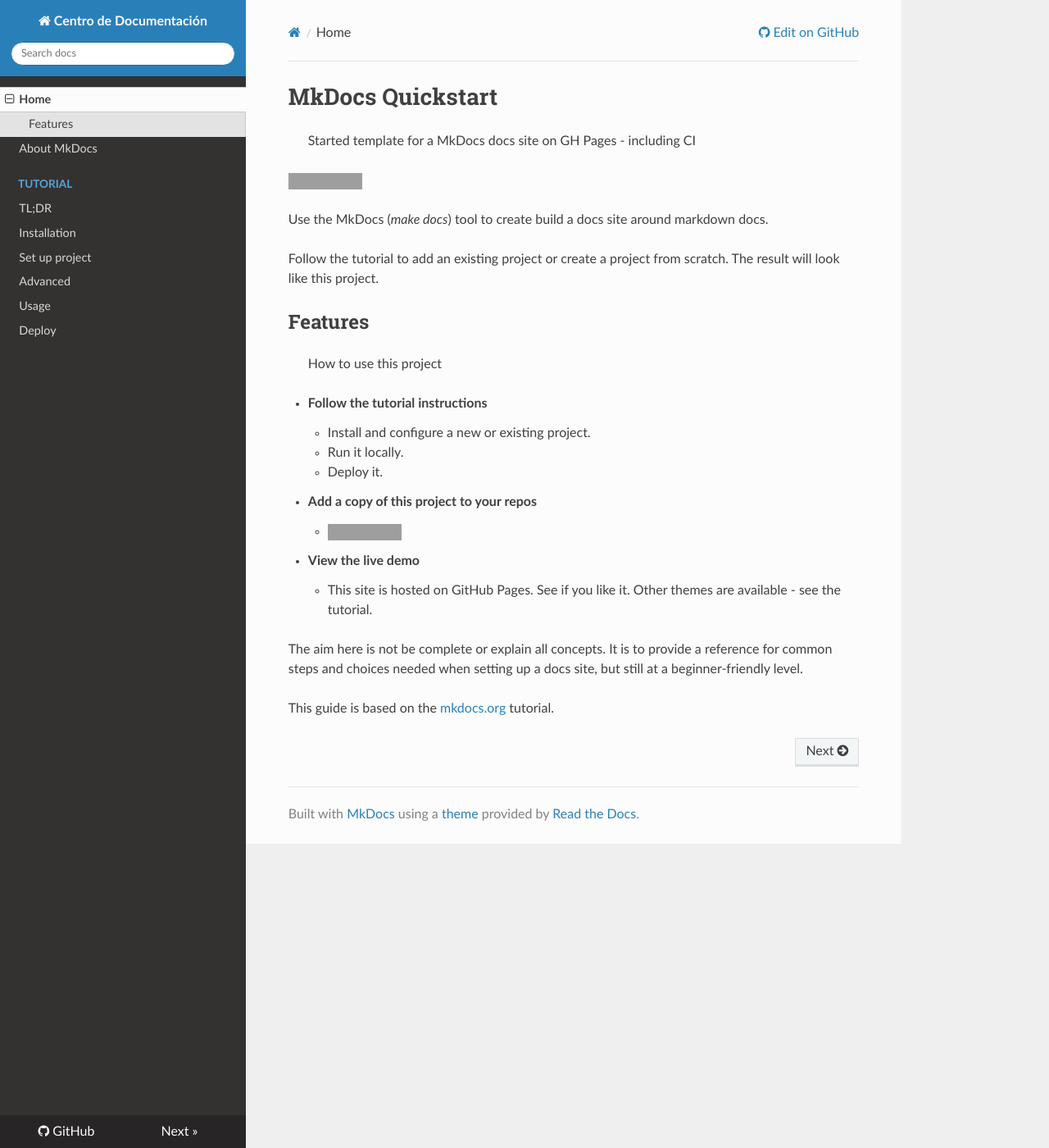
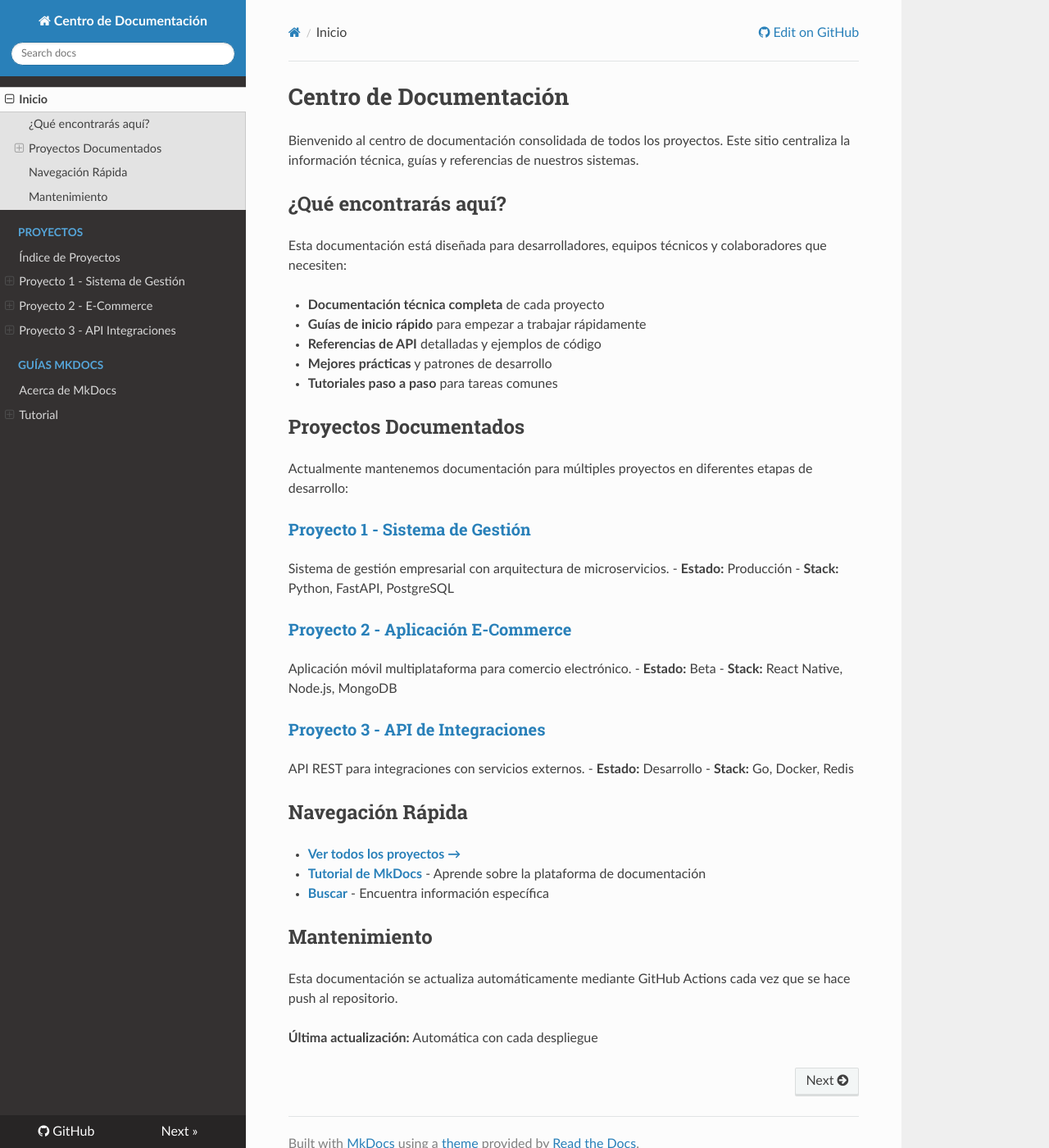
Before and after one commit to AlexaieDev/Repo_docs, an MkDocs documentation site: the page built from docs/docs/index.md, in a window 1280 px wide and 1400 px high. Shown: the whole window at 82% size. Built offline with MkDocs 1.6.1, drawn with Linux system fonts in a browser that asks for light colours; nearby versions of some CDN libraries; grey boxes are pictures that could not be loaded.

Commit message:
Personalizar contenido del sitio de documentación
- Actualizar página principal con contenido del Centro de Documentación
- Reorganizar navegación para incluir sección de Proyectos
- Agregar descripciones de los tres proyectos principales
- Mejorar estructura de navegación con categorías claras

```diff
--- a/docs/docs/index.md
+++ b/docs/docs/index.md
@@ -1,26 +1,44 @@
-# MkDocs Quickstart
->  Started template for a MkDocs docs site on GH Pages - including CI
+# Centro de Documentación
 
-[![Repo stars](https://img.shields.io/github/stars/MichaelCurrin/mkdocs-quickstart?style=social)](https://github.com/MichaelCurrin/mkdocs-quickstart)
+Bienvenido al centro de documentación consolidada de todos los proyectos. Este sitio centraliza la información técnica, guías y referencias de nuestros sistemas.
 
-Use the MkDocs (_make docs_) tool to create build a docs site around markdown docs.
+## ¿Qué encontrarás aquí?
 
-Follow the tutorial to add an existing project or create a project from scratch. The result will look like this project.
+Esta documentación está diseñada para desarrolladores, equipos técnicos y colaboradores que necesiten:
 
+- **Documentación técnica completa** de cada proyecto
+- **Guías de inicio rápido** para empezar a trabajar rápidamente
+- **Referencias de API** detalladas y ejemplos de código
+- **Mejores prácticas** y patrones de desarrollo
+- **Tutoriales paso a paso** para tareas comunes
 
-## Features
-> How to use this project
+## Proyectos Documentados
 
-- **Follow the tutorial instructions**
-    - Install and configure a new or existing project.
-    - Run it locally.
-    - Deploy it.
-- **Add a copy of this project to your repos**
-    - [![Use this template](https://img.shields.io/badge/Use_this_template-2ea44f?logo=github)](https://github.com/MichaelCurrin/mkdocs-quickstart/generate)
-- **View the live demo**
-    - This site is hosted on GitHub Pages. See if you like it. Other themes are available - see the tutorial.
+Actualmente mantenemos documentación para múltiples proyectos en diferentes etapas de desarrollo:
 
+### [Proyecto 1 - Sistema de Gestión](proyectos/proyecto-1/index.md)
+Sistema de gestión empresarial con arquitectura de microservicios.
+- **Estado:** Producción
+- **Stack:** Python, FastAPI, PostgreSQL
 
-The aim here is not be complete or explain all concepts. It is to provide a reference for common steps and choices needed when setting up a docs site, but still at a beginner-friendly level.
+### [Proyecto 2 - Aplicación E-Commerce](proyectos/proyecto-2/index.md)
+Aplicación móvil multiplataforma para comercio electrónico.
+- **Estado:** Beta
+- **Stack:** React Native, Node.js, MongoDB
 
-This guide is based on the [mkdocs.org](https://www.mkdocs.org/) tutorial.
+### [Proyecto 3 - API de Integraciones](proyectos/proyecto-3/index.md)
+API REST para integraciones con servicios externos.
+- **Estado:** Desarrollo
+- **Stack:** Go, Docker, Redis
+
+## Navegación Rápida
+
+- **[Ver todos los proyectos →](proyectos/index.md)**
+- **[Tutorial de MkDocs](about-mkdocs.md)** - Aprende sobre la plataforma de documentación
+- **[Buscar](search.html)** - Encuentra información específica
+
+## Mantenimiento
+
+Esta documentación se actualiza automáticamente mediante GitHub Actions cada vez que se hace push al repositorio.
+
+**Última actualización:** Automática con cada despliegue
--- a/docs/mkdocs.yml
+++ b/docs/mkdocs.yml
@@ -12,12 +12,33 @@
 theme: readthedocs
 
 nav:
-  - Home: index.md
-  - About MkDocs: about-mkdocs.md
-  - Tutorial:
-      - TL;DR: tutorial/tldr.md
-      - Installation: tutorial/installation.md
-      - Set up project: tutorial/setup-project.md
-      - Advanced: tutorial/advanced.md
-      - Usage: tutorial/usage.md
-      - Deploy: tutorial/deploy.md
+  - Inicio: index.md
+  - Proyectos:
+      - Índice de Proyectos: proyectos/index.md
+      - Proyecto 1 - Sistema de Gestión:
+          - Resumen: proyectos/proyecto-1/index.md
+          - Getting Started: proyectos/proyecto-1/getting-started/index.md
+          - API Reference: proyectos/proyecto-1/api/index.md
+          - Guías: proyectos/proyecto-1/guides/index.md
+          - Ejemplos: proyectos/proyecto-1/examples/index.md
+      - Proyecto 2 - E-Commerce:
+          - Resumen: proyectos/proyecto-2/index.md
+          - Getting Started: proyectos/proyecto-2/getting-started/index.md
+          - API Reference: proyectos/proyecto-2/api/index.md
+          - Guías: proyectos/proyecto-2/guides/index.md
+          - Ejemplos: proyectos/proyecto-2/examples/index.md
+      - Proyecto 3 - API Integraciones:
+          - Resumen: proyectos/proyecto-3/index.md
+          - Getting Started: proyectos/proyecto-3/getting-started/index.md
+          - API Reference: proyectos/proyecto-3/api/index.md
+          - Guías: proyectos/proyecto-3/guides/index.md
+          - Ejemplos: proyectos/proyecto-3/examples/index.md
+  - Guías MkDocs:
+      - Acerca de MkDocs: about-mkdocs.md
+      - Tutorial:
+          - TL;DR: tutorial/tldr.md
+          - Installation: tutorial/installation.md
+          - Set up project: tutorial/setup-project.md
+          - Advanced: tutorial/advanced.md
+          - Usage: tutorial/usage.md
+          - Deploy: tutorial/deploy.md
```
